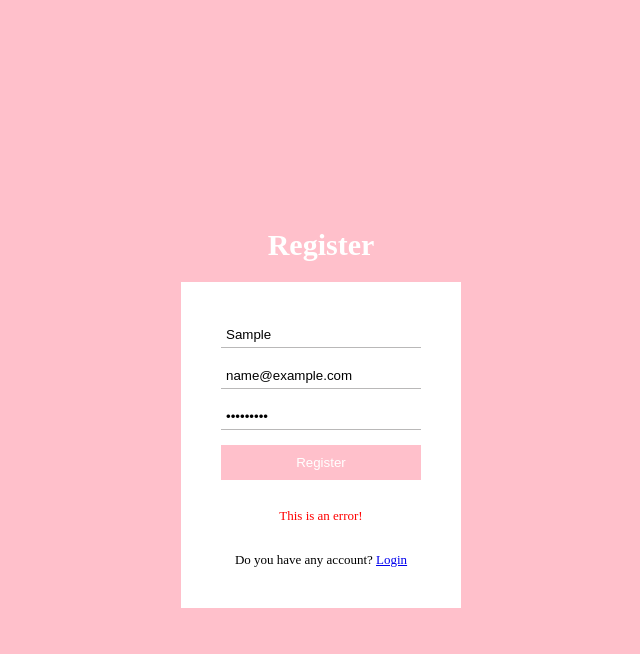
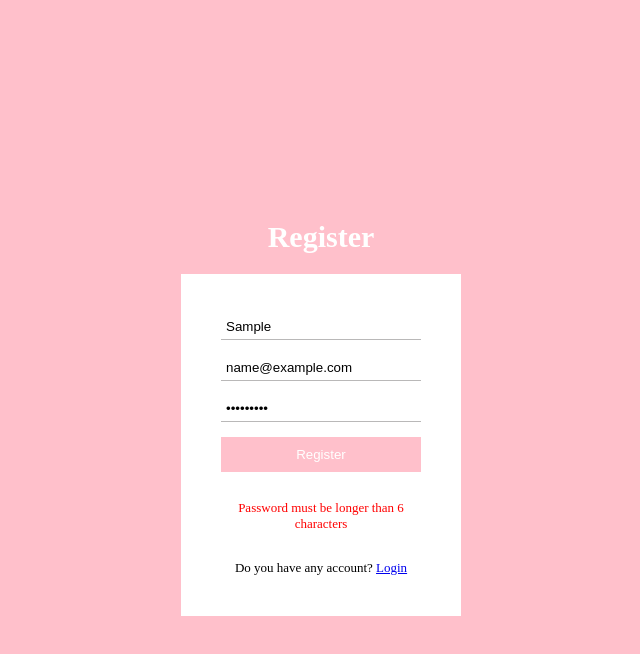
Before and after one commit to elifgazioglu/mern-blog-app, a React (Create React App) app in the folder client/: page /register in a window 1280 px wide. Both pictures are taken after typing "Sample", "name@example.com", "Sample123" into the empty fields and a click on the button "Register". Shown: the top 654 px of the page, without its empty margins (319-959 px from the left). Built offline with nearby package versions, Linux system fonts and the light colour scheme; no server answers.

Commit message:
register password length control

```diff
--- a/client/src/pages/Register.jsx
+++ b/client/src/pages/Register.jsx
@@ -9,11 +9,17 @@ const Register = () => {
     password: "",
   });
 
+  const [errorMessage, setErrorMessage] = useState("");
+
   const handleSubmit = async (e) => {
     e.preventDefault();
     try {
-      const res = await axios.post("/api/auth/register", formData);
-      console.log(res.data);
+      if (!formData.password.length < 6) {
+        setErrorMessage("Password must be longer than 6 characters");
+      } else {
+        const res = await axios.post("/api/auth/register", formData);
+        console.log(res.data);
+      }
     } catch (err) {
       console.error(err);
     }
@@ -52,7 +58,7 @@ const Register = () => {
           placeholder="password"
         />
         <button type="submit">Register</button>
-        <p>This is an error!</p>
+        {errorMessage && <p>{errorMessage}</p>}
         <span>
           Do you have any account? <Link to="/login">Login</Link>
         </span>
```
